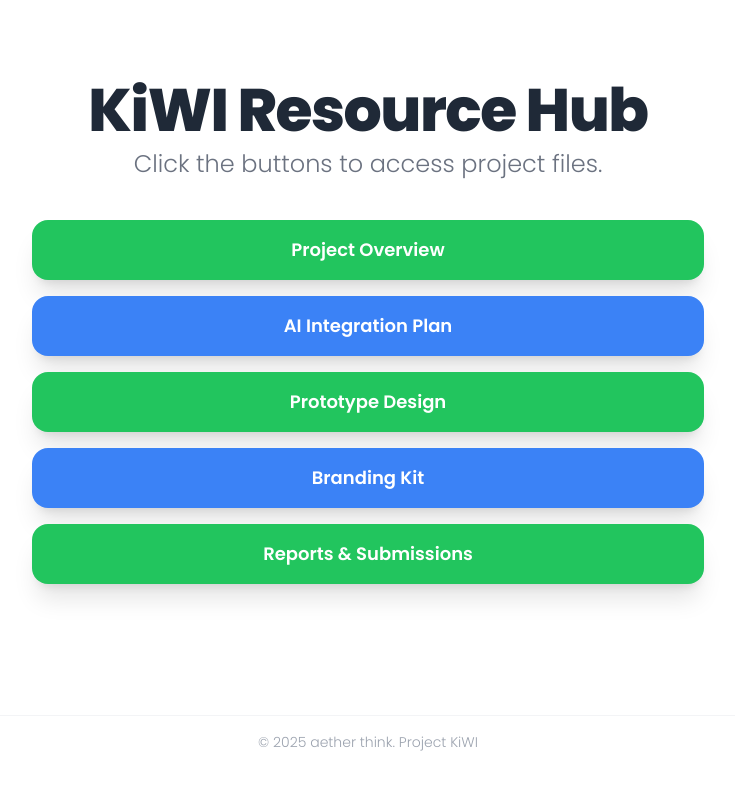
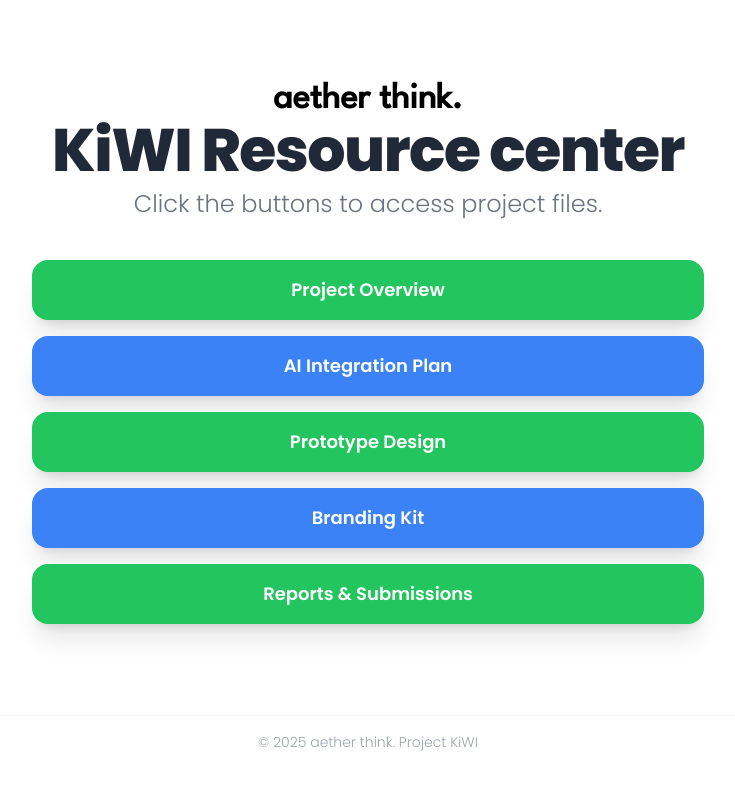
Before and after one commit to TanushP14/KiWI-Resource-Center, a plain HTML site: page index.html in a window 1280 px wide. Shown: the whole page, without its empty margins (272-1007 px from the left). Drawn offline with nearby package versions, Linux system fonts and the light colour scheme.

Commit message:
header text updated

```diff
--- a/index.html
+++ b/index.html
@@ -1,19 +1,23 @@
-<!DOCTYPE html>
-<html lang="en">
 <head>
     <meta charset="UTF-8">
     <meta name="viewport" content="width=device-width, initial-scale=1.0">
     <title>KiWI Resource Hub</title>
     <!-- Load Tailwind CSS -->
     <script src="https://cdn.tailwindcss.com"></script>
-    <!-- Load Poppins Font for a clean, modern look -->
+    <!-- Load Poppins Font for body -->
     <link href="https://fonts.googleapis.com/css2?family=Poppins:wght@300;400;600;800&display=swap" rel="stylesheet">
+    <!-- Load League Spartan Font -->
+    <link href="https://fonts.googleapis.com/css2?family=League+Spartan&display=swap" rel="stylesheet">
     <style>
-        /* Apply Poppins to the entire body */
         body {
             font-family: 'Poppins', sans-serif;
             -webkit-font-smoothing: antialiased;
             -moz-osx-font-smoothing: grayscale;
+        }
+
+        /* Apply League Spartan specifically to the header "aether think." text */
+        .header-brand {
+            font-family: 'League Spartan', sans-serif;
         }
     </style>
 </head>
@@ -24,13 +28,17 @@
 
         <!-- Header -->
         <header class="text-center mb-10">
+            <p class="header-brand text-3xl md:text-4xl font-bold">
+                aether think.
+            </p>
             <h1 class="text-5xl md:text-6xl font-extrabold text-gray-800 tracking-tight mb-2">
-                KiWI Resource Hub
+                KiWI Resource center
             </h1>
             <p class="text-xl md:text-2xl text-gray-500 font-light">
                 Click the buttons to access project files.
             </p>
         </header>
+
 
         <!-- Buttons Grid/Stack -->
         <main class="w-full space-y-4">
```
